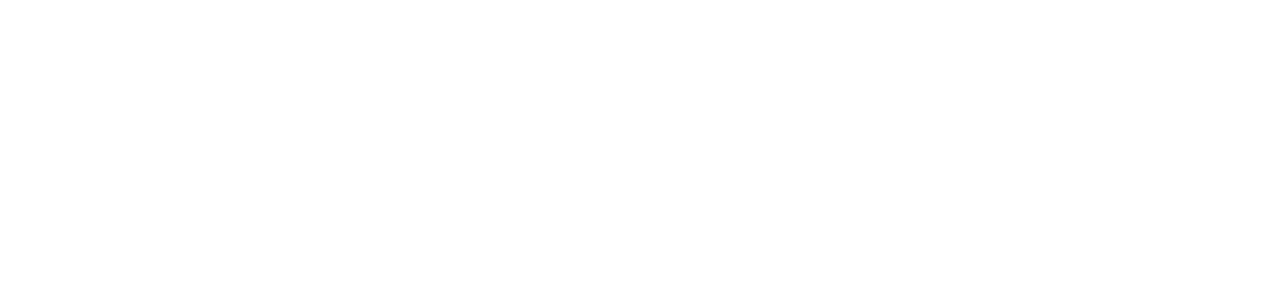
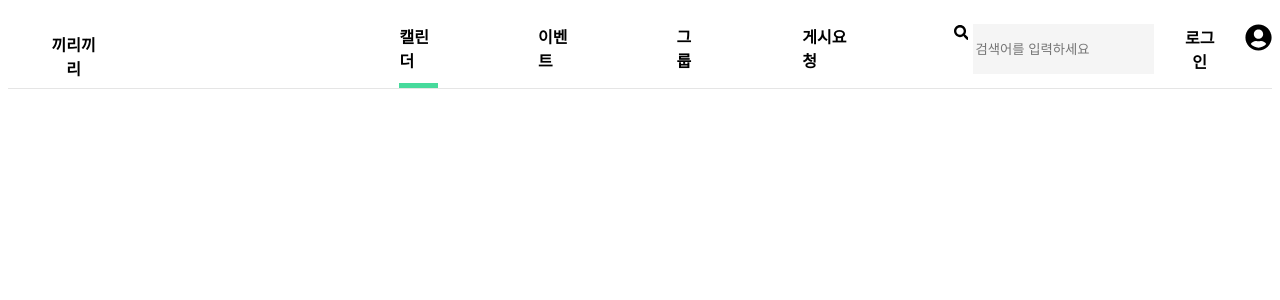
Before and after one commit to Jeans-ssu/Kiri, a React (Create React App) app in the folder client/kiri/: page / in a window 1280 px wide. Shown: the top 300 px of the page. Built offline with nearby package versions, Linux system fonts and the light colour scheme.

Commit message:
[FE] feat: header 디자인 완성

```diff
--- a/client/kiri/package.json
+++ b/client/kiri/package.json
@@ -8,7 +8,9 @@
     "@testing-library/user-event": "^13.5.0",
     "react": "^18.2.0",
     "react-dom": "^18.2.0",
+    "react-icons": "^4.7.1",
     "react-scripts": "5.0.1",
+    "styled-components": "^5.3.6",
     "web-vitals": "^2.1.4"
   },
   "scripts": {
--- a/client/kiri/src/App.js
+++ b/client/kiri/src/App.js
@@ -1,5 +1,11 @@
+import { Header } from "./components/Header";
+
 function App() {
-  return <div className="App"></div>;
+  return (
+    <div className="App">
+      <Header />
+    </div>
+  );
 }
 
 export default App;
--- a/client/kiri/src/components/Header.js
+++ b/client/kiri/src/components/Header.js
@@ -0,0 +1,106 @@
+import { useState } from "react";
+import { FaSearch, FaUserCircle } from "react-icons/fa";
+import styled from "styled-components";
+
+const Main = styled.div`
+position: relative
+justify-items: row;
+display: grid;
+`
+
+const Logo = styled.div`
+  display: flex;
+  flex-direction: center;
+  justify-items: row;
+  align-items: center;
+  cursor: pointer;
+  text-align: center;
+  margin-right: 300px;
+`;
+
+const TabMenu = styled.ul`
+  position: sticky;
+  background-color: white;
+  color: black;
+  font-weight: bold;
+  display: flex;
+  flex-direction: row;
+  justify-content: center;
+
+  list-style: none;
+  margin-bottom: 7rem;
+  cursor: pointer;
+  border-bottom: 0.1px solid rgb(0, 0, 0, 0.1);
+
+  .submenu {
+    margin-right: 100px;
+  }
+
+  .focused {
+    border-bottom: 5px solid #47da9c;
+  }
+`;
+
+const Search = styled.input`
+  background: #f5f5f5;
+  border: none;
+  margin-left: 5px;
+  margin-bottom: 14px;
+  display: flex;
+`;
+
+const Login = styled.button`
+  background: white;
+  border: none;
+  margin-left: 20px;
+  margin-right: 20px;
+  margin-bottom: 14px;
+  cursor: pointer;
+  font-weight: bold;
+  font-size: 16px;
+`;
+
+const Profile = styled.div`
+  cursor: pointer;
+`;
+
+export const Header = () => {
+  const [currentTab, setCurrentTab] = useState(0);
+
+  const menuArr = [
+    { name: "캘린더" },
+    { name: "이벤트" },
+    { name: "그룹" },
+    { name: "게시요청" },
+  ];
+
+  const selectMenuHandler = (index) => {
+    setCurrentTab(index);
+  };
+
+  return (
+    <>
+      <Main>
+        <TabMenu>
+          <Logo>끼리끼리</Logo>
+          {menuArr.map((el, idx) => {
+            return (
+              <li
+                className={`submenu${currentTab === idx ? " focused" : ""}`}
+                onClick={() => selectMenuHandler(idx)}
+              >
+                {el.name}
+              </li>
+            );
+          })}
+          <FaSearch size="17" />
+          <Search placeholder="검색어를 입력하세요"></Search>
+          <Login>로그인</Login>
+          <Profile>
+            <FaUserCircle size="27" color="black" />
+          </Profile>
+        </TabMenu>
+      </Main>
+    </>
+  );
+};
```
Also changed, not shown: 1 other file (tests, documents, lock files or other folders).
